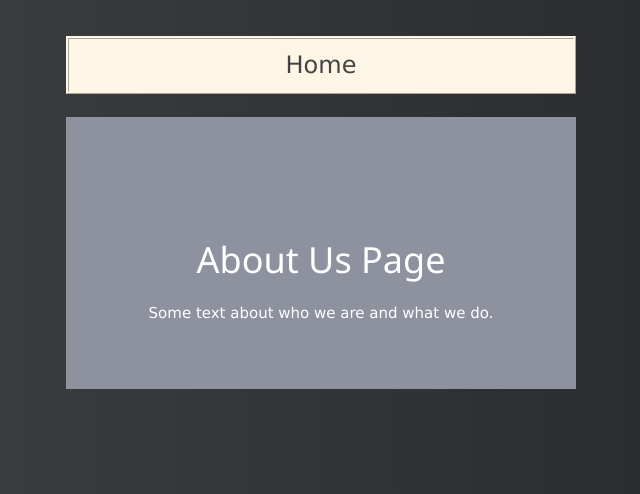
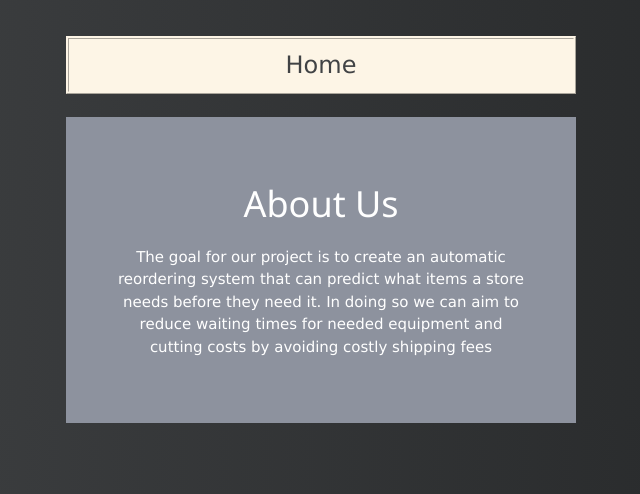
Before and after one commit to gwromano/predictiveplanning, a Django app: page /about-us/ in a window 1280 px wide. Shown: the part 306-800 px from the top of the page, without its empty margins (319-959 px from the left). Run offline with Django 3.2, Linux system fonts and the light colour scheme.

Commit message:
about us

```diff
--- a/hello/templates/about-us.html
+++ b/hello/templates/about-us.html
@@ -167,9 +167,8 @@
       <br>
 
       <div class="about-section">
-        <p class="profession"><span class="w3-padding w3-margin" style="font-weight: bolder; color: #fdf5e6"></span></span></p>
-        <h1>About Us Page</h1>
-        <p>Some text about who we are and what we do.</p>
+        <h1>About Us</h1>
+        <p>The goal for our project is to create an automatic reordering system that can predict what items a store needs before they need it. In doing so we can aim to reduce waiting times for needed equipment and cutting costs by avoiding costly shipping fees</p>
       </div>
 
       <!-- <h2 style="text-align:center">Our Team</h2>
--- a/hello/templates/index.html
+++ b/hello/templates/index.html
@@ -153,9 +153,9 @@
 
       <!-- Links section 1 -->
       <div class="links-container">
-        <a href="{% url 'make-order' %}" class="w3-button w3-sand w3-hover-pale-green link border">Make an order</a>
-        <a href="{% url 'order-history' %}" class="w3-button w3-sand w3-hover-pale-green link border">Order history</a>
-        <a href="{% url 'about-us' %}" class="w3-button w3-sand w3-hover-pale-green link border">About us</a>
+        <a href="{% url 'make-order' %}" class="w3-button w3-sand w3-hover-pale-green link border">Generate Data</a>
+        <a href="{% url 'order-history' %}" class="w3-button w3-sand w3-hover-pale-green link border">Order History</a>
+        <a href="{% url 'about-us' %}" class="w3-button w3-sand w3-hover-pale-green link border">About Us</a>
         <!-- <a href="#" name="makeOrder" class="w3-button w3-sand w3-hover-pale-green link border" target="_blank">Make an order</a>
         <a href="#" class="w3-button w3-sand w3-hover-pale-green link border" target="_blank">Order history</a>
         <a href="#" class="w3-button w3-sand w3-hover-pale-green link border" target="_blank">About us</a> -->
```
